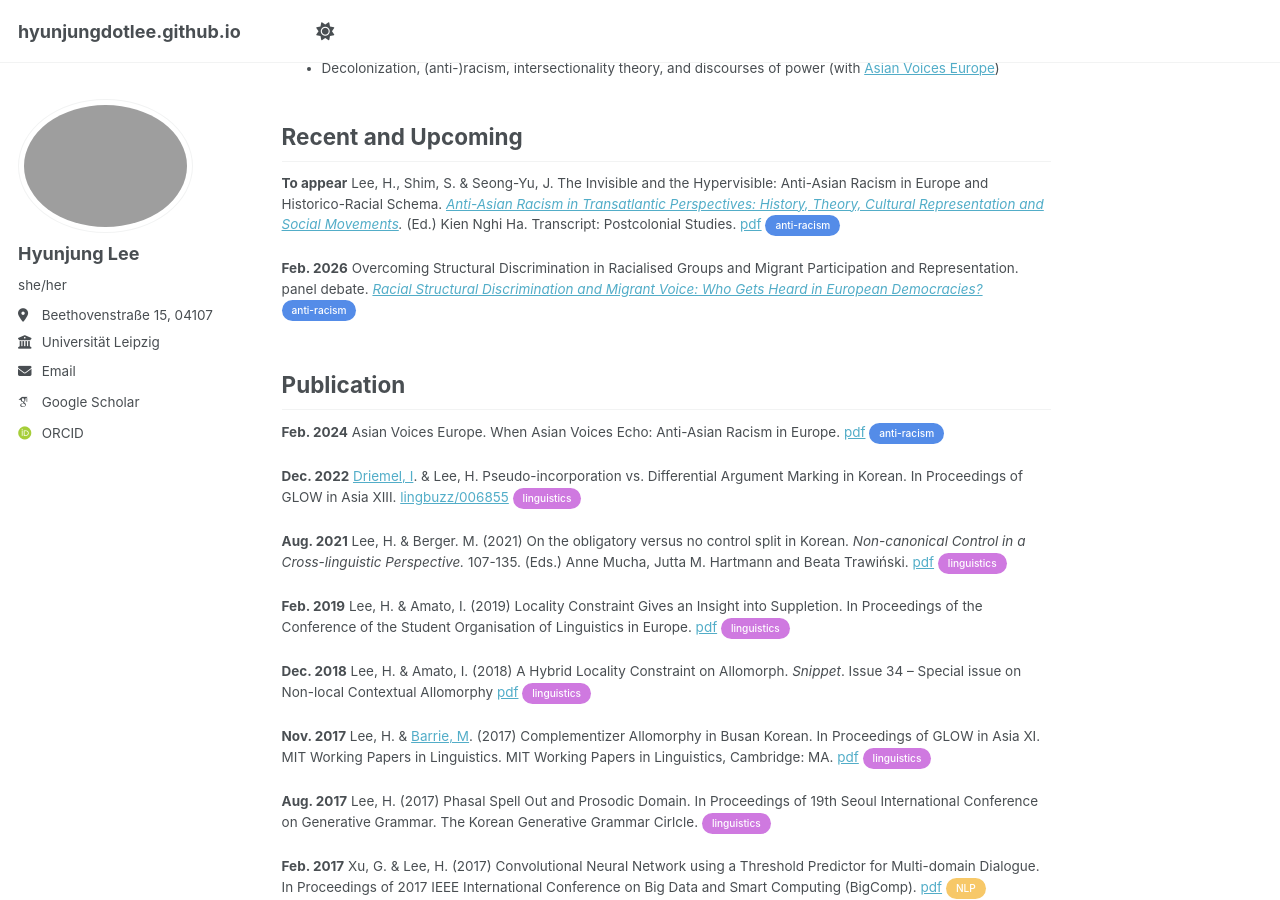
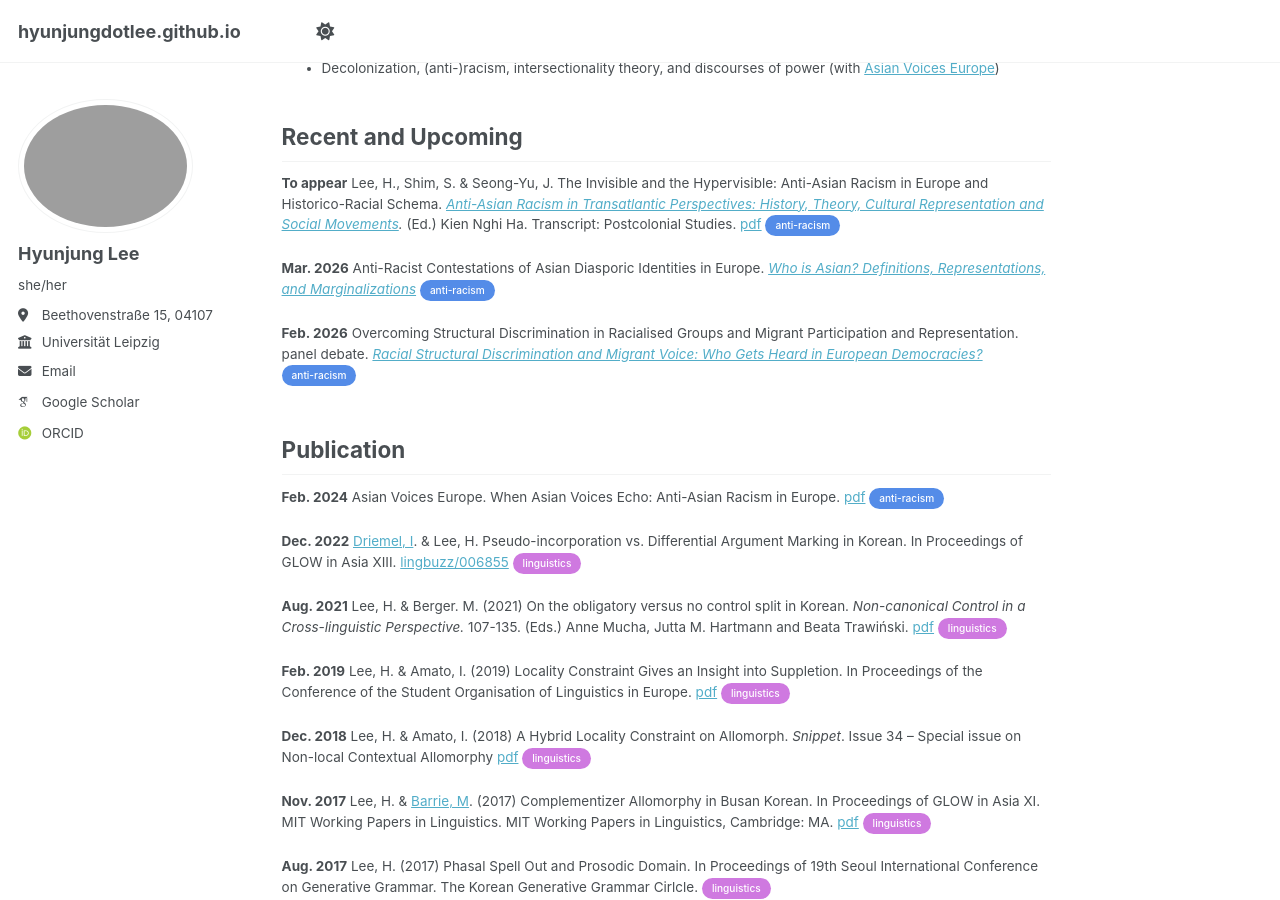
Before and after one commit to hyunjungdotlee/hyunjungdotlee.github.io, a Jekyll site: the page built from _pages/about.md, in a window 1280 px wide and 900 px high, scrolled down 434 px. Built offline with Jekyll 4.4.1, drawn with Linux system fonts in a browser that asks for light colours; some web fonts are replaced; a script that is not in the unit is left out.

Commit message:
Add upcoming events related to anti-racism

```diff
--- a/_pages/about.md
+++ b/_pages/about.md
@@ -25,6 +25,8 @@ Recent and Upcoming
 ------
 <strong>To appear</strong>
 Lee, H., Shim, S. & Seong-Yu, J. The Invisible and the Hypervisible: Anti-Asian Racism in Europe and Historico-Racial Schema. <em>[Anti-Asian Racism in Transatlantic Perspectives: History, Theory, Cultural Representation and Social Movements](https://www.transcript-publishing.com/978-3-8376-7442-2/anti-asian-racism-in-transatlantic-perspectives/?c=410000056&number=978-3-8394-7442-6). </em> (Ed.) Kien Nghi Ha. Transcript: Postcolonial Studies. [pdf](files/LeeShimSeong-Yu2024.pdf) <span class="pill pill-ar">anti-racism</span>
+
+<strong>Mar. 2026</strong> Anti-Racist Contestations of Asian Diasporic Identities in Europe. <em> [Who is Asian? Definitions, Representations, and Marginalizations](https://www.universiteitleiden.nl/en/events/2026/03/who-is-asian-definitions-representations-and-marginalizations)</em>  <span class="pill pill-ar">anti-racism</span>
 
 <strong>Feb. 2026</strong> Overcoming Structural Discrimination in Racialised Groups and Migrant Participation and Representation. panel debate. <em>[Racial Structural Discrimination and Migrant Voice: Who Gets Heard in European Democracies?](https://www.migpolgroup.com/index.php/2026/02/07/webinar-racial-discrimination/) </em><span class="pill pill-ar">anti-racism</span>
 
```
